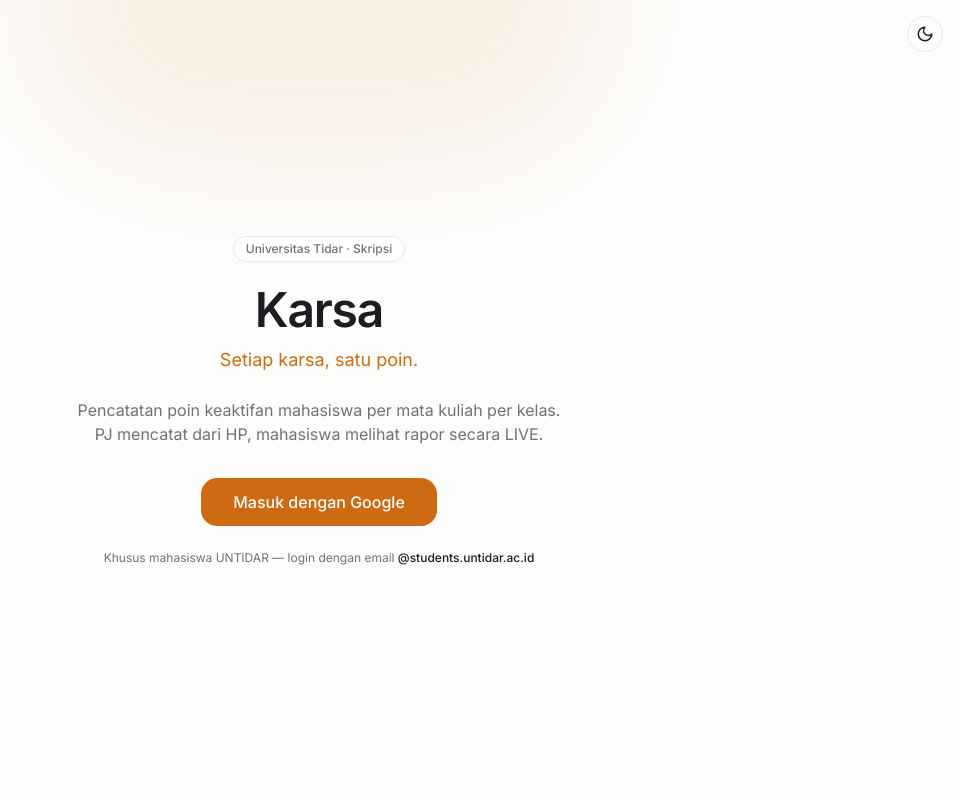
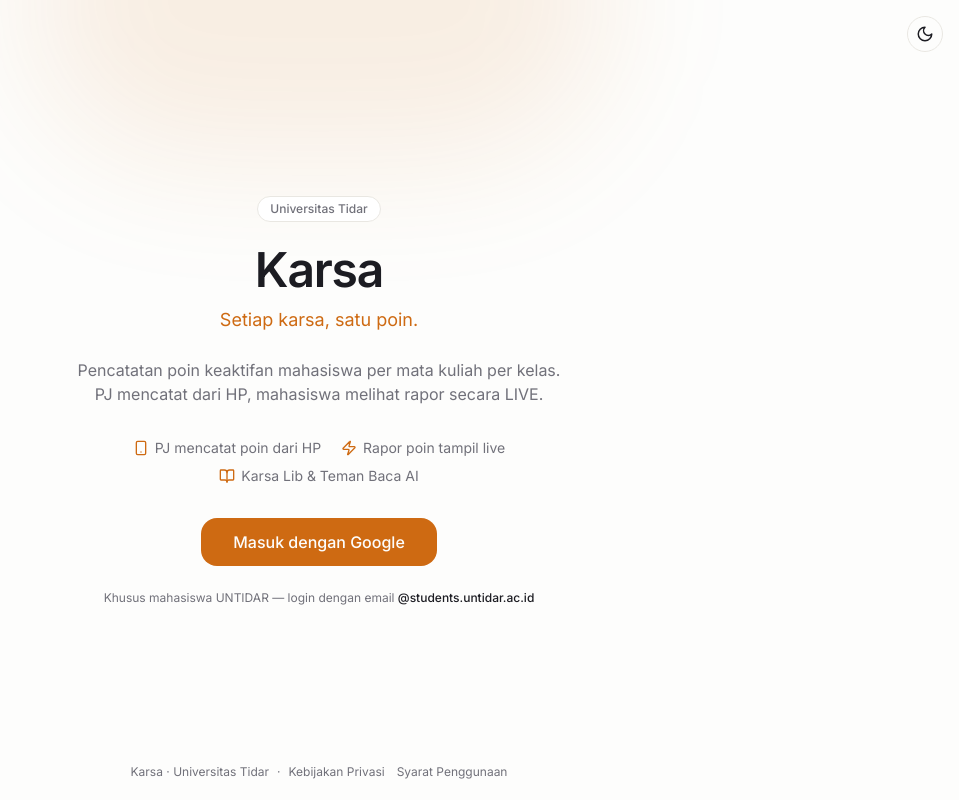
Before and after one commit to ywildan/karsa, a Next.js app: page / in a window 1280 px wide. Shown: the whole page, without its empty margins (321-1280 px from the left). Built offline with nearby package versions, Linux system fonts and the light colour scheme; no server answers.

Commit message:
feat(landing): sentuhan ringan halaman awal — badge UNTIDAR, sorotan fitur mini, footer tautan legal

```diff
--- a/app/page.tsx
+++ b/app/page.tsx
@@ -1,5 +1,7 @@
 import { cookies } from "next/headers";
 import Link from "next/link";
+
+import { BookOpen, Smartphone, Zap } from "lucide-react";
 
 import { Button } from "@/components/button";
 import { ThemeToggle } from "@/components/theme-toggle";
@@ -8,13 +10,16 @@
 /**
  * Karsa — app/page.tsx
  * ----------------------------------------------------------------------------
- * Landing sementara Fase 0. Belum menyentuh database maupun auth.
- *
- * Fase berikutnya:
- *  · Fase 1.5 — middleware memindahkan PJ ke (mobile)/catat-poin dan
- *    mahasiswa/admin ke (desktop)/dashboard sebelum halaman ini tampil.
- *  · Fase 0.5 — copywriting di-cek ulang agar tidak ada sisa istilah lama.
+ * Landing tamu di root. Hanya tampil untuk pengunjung yang belum login;
+ * middleware meneruskan user yang sudah login ke home channel masing-masing.
+ * Belum menyentuh database maupun auth.
  */
+
+const HIGHLIGHTS = [
+  { icon: Smartphone, label: "PJ mencatat poin dari HP" },
+  { icon: Zap, label: "Rapor poin tampil live" },
+  { icon: BookOpen, label: "Karsa Lib & Teman Baca AI" },
+] as const;
 export default async function HomePage() {
   const isDark =
     themeFromCookieValue((await cookies()).get(THEME_COOKIE)?.value) === "dark";
@@ -33,7 +38,7 @@
 
       <div className="relative w-full max-w-xl text-center animate-slide-up">
         <span className="inline-flex items-center rounded-full border border-border bg-card px-3 py-1 text-xs font-medium text-muted-foreground">
-          Universitas Tidar · Skripsi
+          Universitas Tidar
         </span>
 
         <h1 className="mt-6 text-4xl font-semibold tracking-tight sm:text-5xl">
@@ -46,6 +51,18 @@
           PJ mencatat dari HP, mahasiswa melihat rapor secara LIVE.
         </p>
 
+        <ul className="mt-8 flex flex-wrap items-center justify-center gap-x-5 gap-y-2">
+          {HIGHLIGHTS.map(({ icon: Icon, label }) => (
+            <li
+              key={label}
+              className="inline-flex items-center gap-1.5 text-sm text-muted-foreground"
+            >
+              <Icon className="h-4 w-4 text-primary" aria-hidden />
+              {label}
+            </li>
+          ))}
+        </ul>
+
         <div className="mt-8 flex flex-col items-center justify-center gap-3 sm:flex-row">
           <Button asChild size="lg" className="w-full sm:w-auto">
             <Link href="/login">Masuk dengan Google</Link>
@@ -57,6 +74,27 @@
           <span className="font-medium text-foreground">@students.untidar.ac.id</span>
         </p>
       </div>
+
+      <footer className="absolute inset-x-0 bottom-0 z-10 flex flex-col items-center gap-1.5 px-6 pb-5 text-center text-xs text-muted-foreground sm:flex-row sm:justify-center sm:gap-2">
+        <span>Karsa · Universitas Tidar</span>
+        <span aria-hidden className="hidden sm:inline">
+          ·
+        </span>
+        <nav className="flex items-center gap-3">
+          <Link
+            href="/kebijakan-privasi"
+            className="underline-offset-4 transition-colors hover:text-foreground hover:underline"
+          >
+            Kebijakan Privasi
+          </Link>
+          <Link
+            href="/syarat-penggunaan"
+            className="underline-offset-4 transition-colors hover:text-foreground hover:underline"
+          >
+            Syarat Penggunaan
+          </Link>
+        </nav>
+      </footer>
     </main>
   );
 }
```
